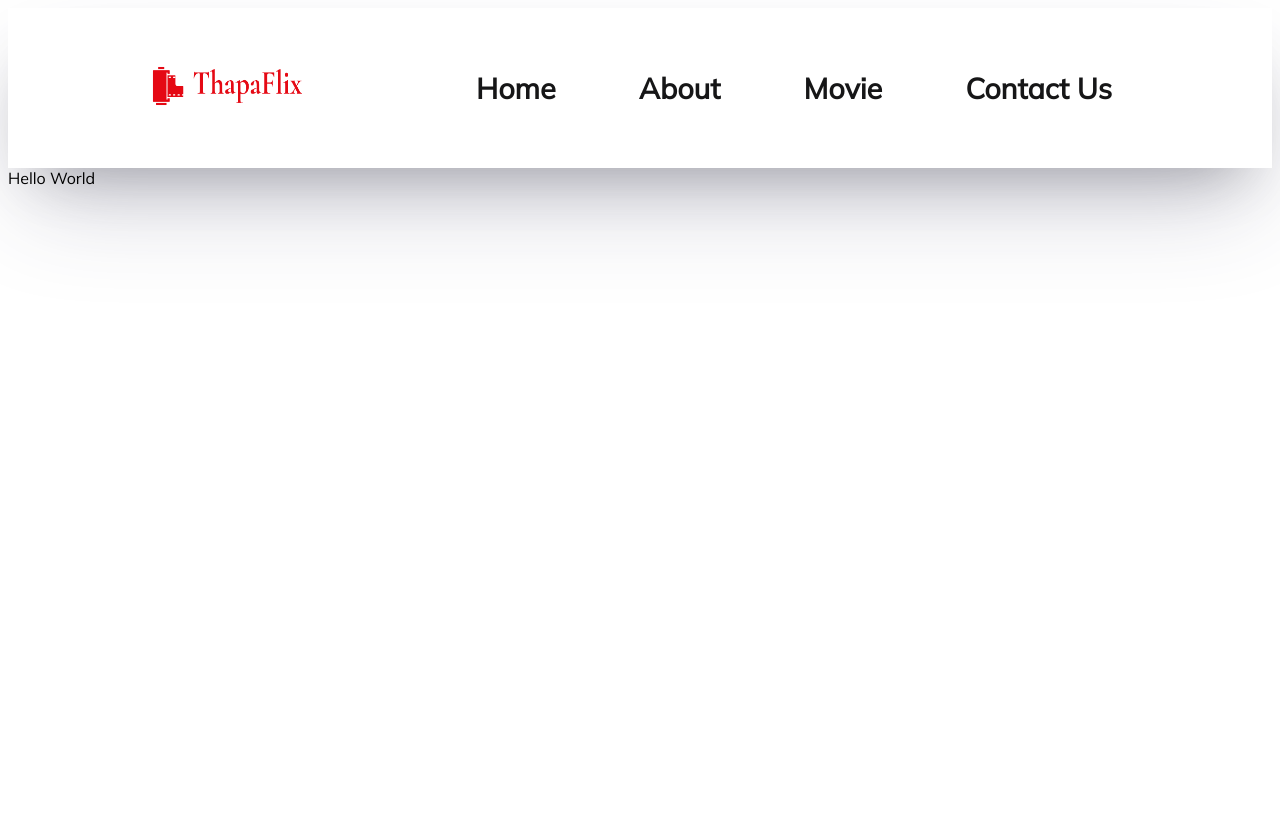
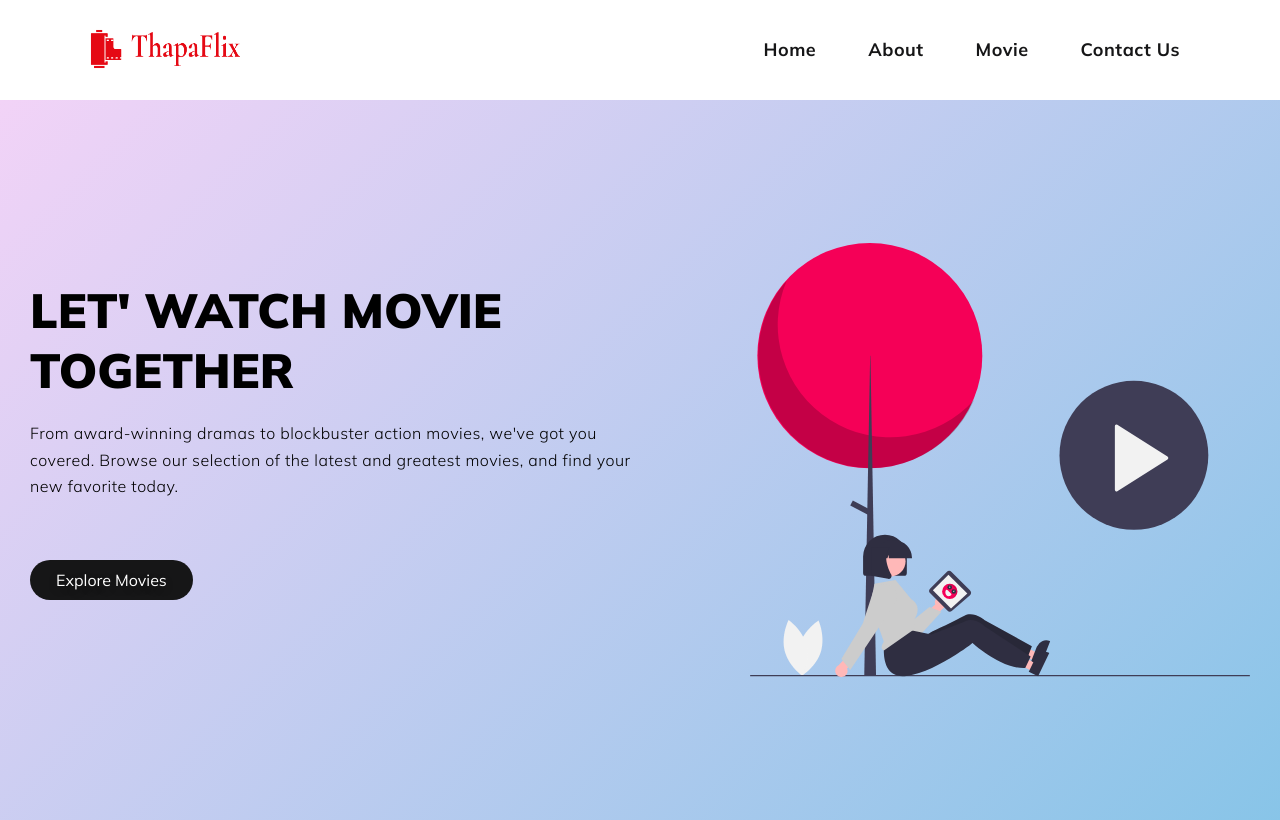
Before and after one commit to sushantskb/Next.Js_Tutorial, a Next.js app: page / in a window 1280 px wide. Built offline with nearby package versions, Linux system fonts and the light colour scheme.

Commit message:
added the hero section and the global css code

```diff
--- /dev/null
+++ b/src/app/components/HeroSection.js
@@ -0,0 +1,44 @@
+import heroStyles from "@/app/styles/herosection.module.css";
+import styles from "@/app/styles/common.module.css";
+import Image from "next/image";
+import Link from "next/link";
+import { Mulish } from "next/font/google";
+
+const mulish = Mulish({
+  weight: ["300", "400", "500", "600", "700", "800", "900"],
+  subsets: ["latin"],
+  display: "swap",
+});
+
+const Herosection = () => {
+  return (
+    <main className={heroStyles.main_section}>
+      <div className={styles.container}>
+        <div className={styles.grid_two_section}>
+          <div className={heroStyles.hero_content}>
+            <h1>LET&apos; WATCH MOVIE TOGETHER </h1>
+            <p>
+              From award-winning dramas to blockbuster action movies, we&apos;ve
+              got you covered. Browse our selection of the latest and greatest
+              movies, and find your new favorite today.
+            </p>
+            <Link href="/movie">
+              <button className={mulish.className}>Explore Movies</button>
+            </Link>
+          </div>
+
+          <div className={heroStyles.hero_image}>
+            <Image
+              src="/about1.svg"
+              alt="watching netflix"
+              width={500}
+              height={500}
+            />
+          </div>
+        </div>
+      </div>
+    </main>
+  );
+};
+
+export default Herosection;
--- a/src/app/globals.css
+++ b/src/app/globals.css
@@ -0,0 +1,110 @@
+/* Box sizing rules */
+*,
+*::before,
+*::after {
+    box-sizing: border-box;
+}
+
+html {
+    font-size: 62.5%;
+    overflow-x: hidden;
+}
+
+/* Remove default margin and padding */
+html,
+body,
+h1,
+h2,
+h3,
+h4,
+h5,
+h6,
+p,
+ul,
+ol,
+li,
+blockquote {
+    margin: 0;
+    padding: 0;
+}
+
+
+/* Add border box to images */
+img {
+    border: 0;
+}
+
+/*styling the text */
+
+h1 {
+    font-size: 5.8rem;
+    color: #161617;
+    font-weight: 900;
+}
+
+h2{
+    font-size: 3.2rem;
+    margin-bottom: 2rem;
+}
+
+p, a, li {
+    font-size: 1.6rem;
+    /*line-height: 1.5;*/
+    margin: 2rem 0 4rem 0;
+    font-weight: 300;
+    letter-spacing: .05rem;
+    line-height: 1.65;
+}
+
+/* Remove anchor text decoration */
+a {
+    text-decoration: none;
+    line-height: 0;
+}
+
+
+/* Remove list styles */
+ul,
+ol, li {
+    list-style: none;
+    margin: 0;
+}
+
+
+/*common styling across all the pages*/
+
+
+/* CSS */
+button {
+    background-color: #161617;
+    border-radius: 2.4rem;
+    border-style: none;
+    box-sizing: border-box;
+    color: #FFFFFF;
+    cursor: pointer;
+    flex-shrink: 0;
+    font-size: 1.6rem;
+    font-weight: 400;
+    height: 4rem;
+    padding: .3rem 1.2rem;
+    text-align: center;
+    text-shadow: rgba(0, 0, 0, 0.25) 0 3px 8px;
+    transition: all .5s;
+    user-select: none;
+    -webkit-user-select: none;
+    touch-action: manipulation;
+    /*letter-spacing: -0.1rem;*/
+}
+
+button:hover {
+    background-color: #fff;
+    border: .1rem solid #161617;
+    color: #161617;
+    transition-duration: .1s;
+}
+
+@media (min-width: 768px) {
+    button {
+        padding: 0 2.6rem;
+    }
+}
--- a/src/app/page.js
+++ b/src/app/page.js
@@ -1,8 +1,10 @@
+import HeroSection from "./components/HeroSection";
+
 function Page() {
   return (
-    <div>
-      Hello World
-    </div>
+    <>
+      <HeroSection />
+    </>
   );
 }
 
```
